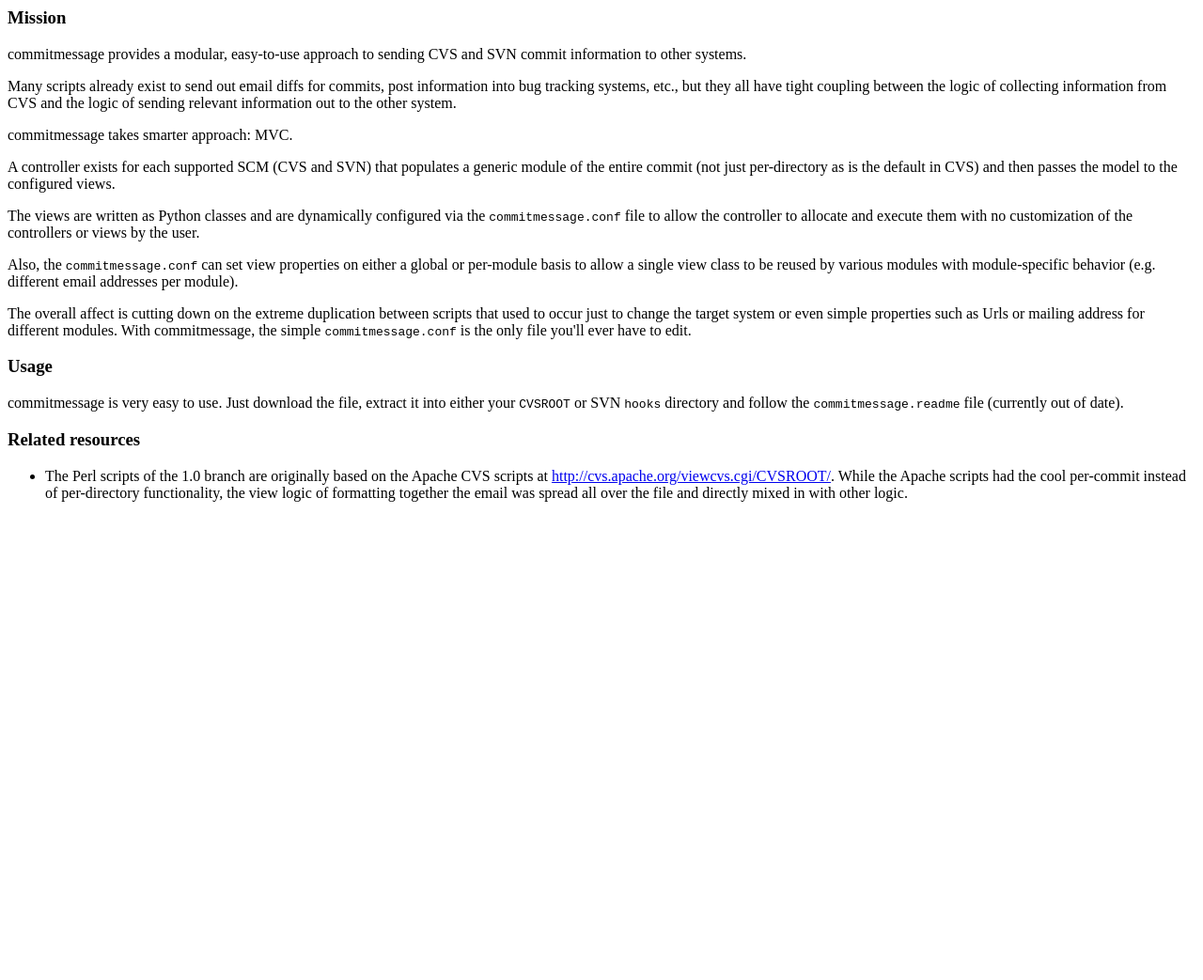
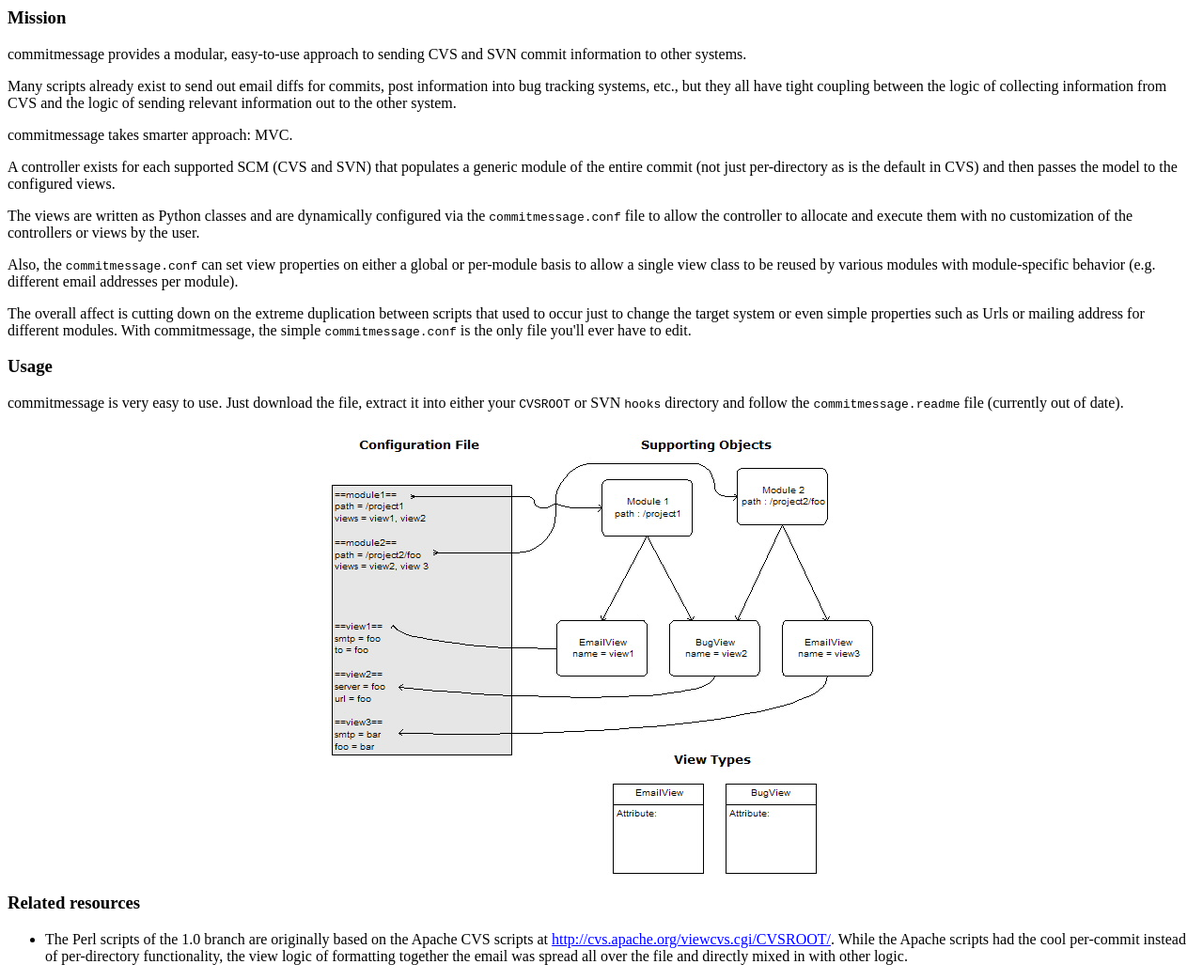
Before and after one commit to dagvl/commitmessage, a plain HTML site: page www/index.html in a window 1280 px wide. Shown: the whole page at 94% size. Before the commit the page ends 800 px from the top, so only its background shows below. Drawn offline with Linux system fonts and the light colour scheme.

Commit message:
Trying to include the jpg.

```diff
--- a/www/index.html
+++ b/www/index.html
@@ -55,6 +55,10 @@ either your <code>CVSROOT</code> or SVN <code>hooks</code> directory and follow
 the <code>commitmessage.readme</code> file (currently out of date).
 </p>
 
+<center>
+	<img src=commitmessage.jpg>
+</center>
+
 <h3>Related resources</h3>
 
 <ul>
```
